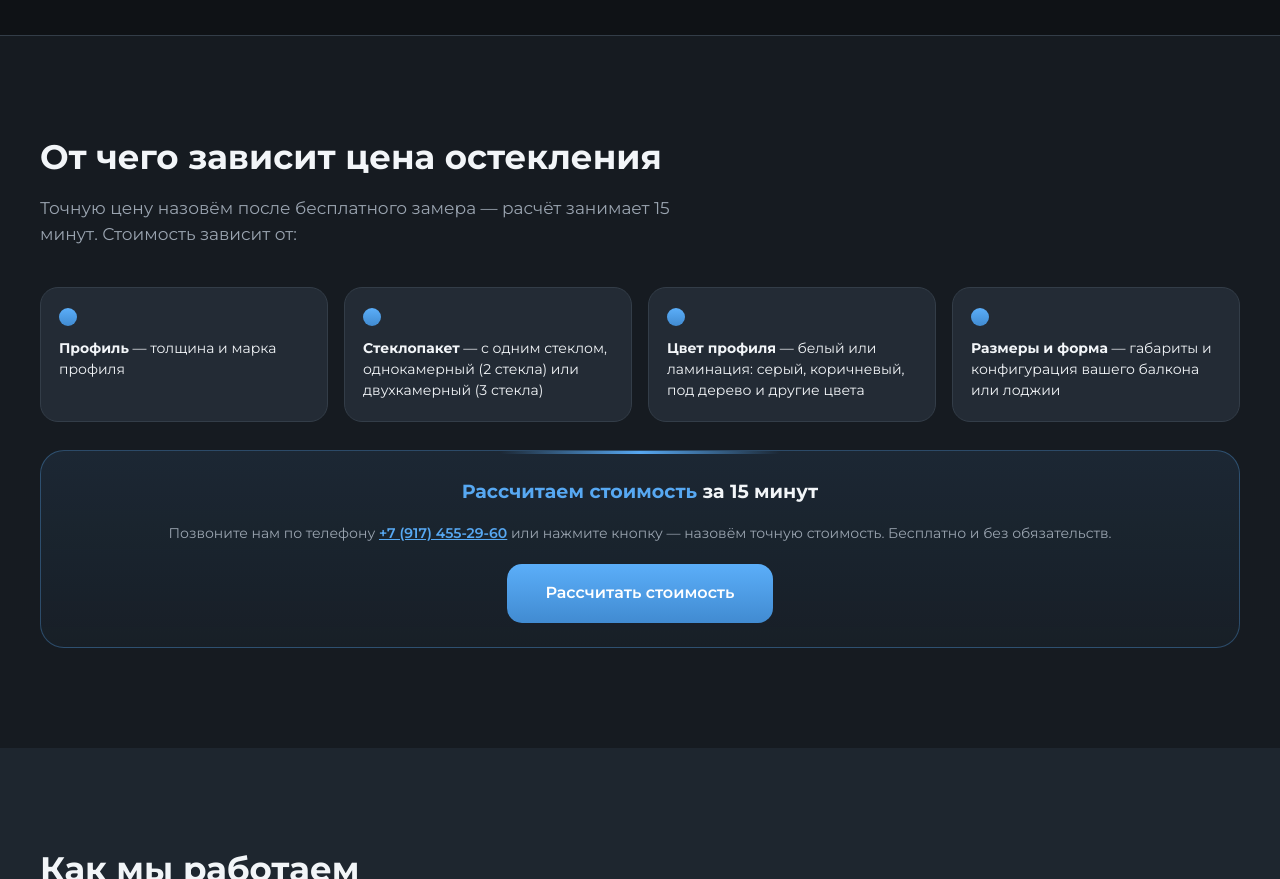
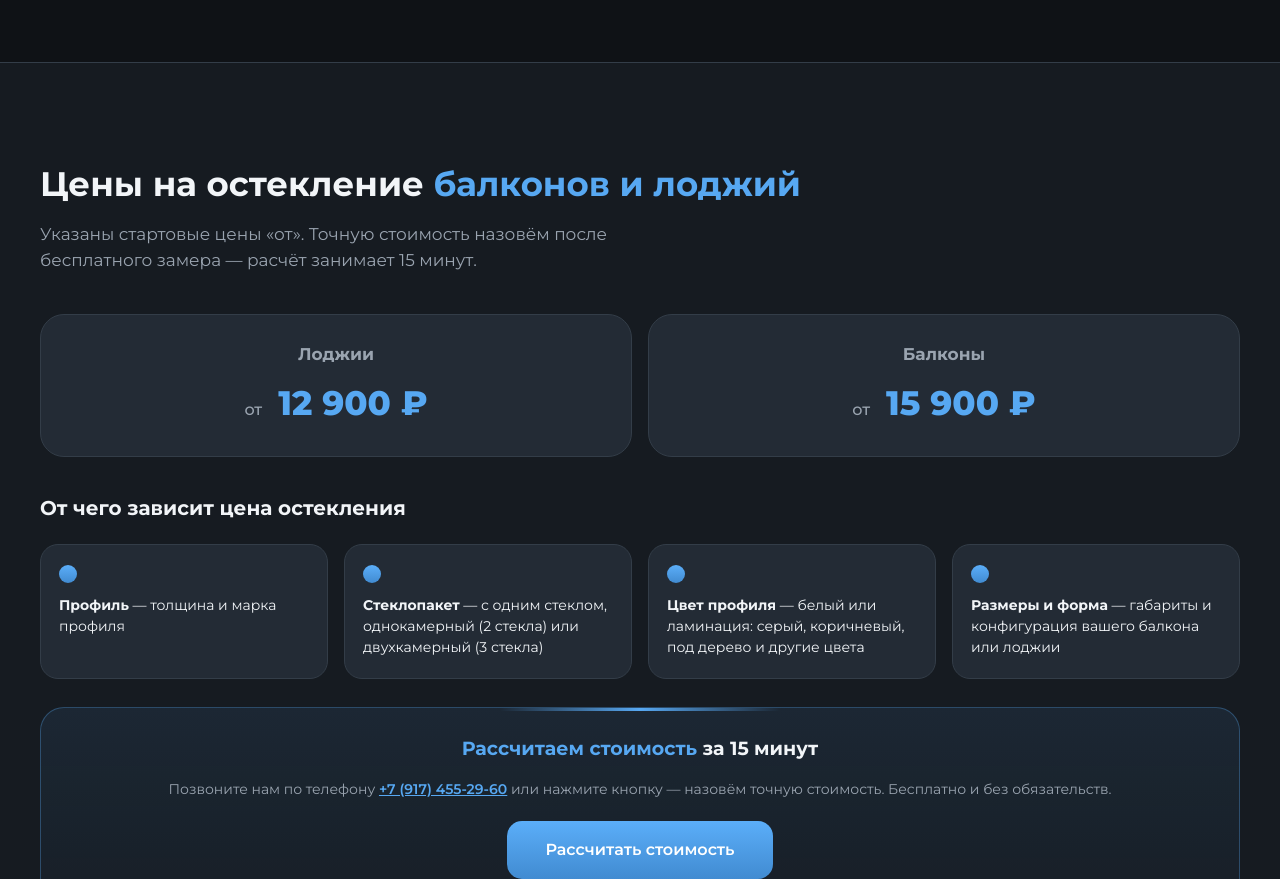
Before and after one commit to Maksim19952007/Maksim19952007.github.io, a plain HTML site: page osteklenie-balkonov.html in a window 1280 px wide. Shown: the part 1380-2259 px from the top of the page. Drawn offline with Linux system fonts and the light colour scheme.

Commit message:
Add from-prices to balcony glazing page

```diff
--- a/osteklenie-balkonov.html
+++ b/osteklenie-balkonov.html
@@ -4,12 +4,12 @@
   <meta charset="UTF-8">
   <meta name="viewport" content="width=device-width, initial-scale=1.0">
   <title>Остекление балконов и лоджий в Уфе — напрямую от завода | ТермоОкна</title>
-  <meta name="description" content="Остекление балконов и лоджий в Уфе от завода-производителя: бесплатный замер, расчёт за 15 минут, панорамное остекление, монтаж за 7–10 дней, гарантия до 60 месяцев. Звоните: +7 (917) 455-29-60.">
+  <meta name="description" content="Остекление балконов и лоджий в Уфе: цены от 12 900 ₽, напрямую от завода-производителя. Бесплатный замер, расчёт за 15 минут, гарантия до 60 месяцев. Звоните: +7 (917) 455-29-60.">
   <meta property="og:type" content="website">
   <meta property="og:site_name" content="ТермоОкна">
   <meta property="og:locale" content="ru_RU">
   <meta property="og:title" content="Остекление балконов и лоджий в Уфе — напрямую от завода">
-  <meta property="og:description" content="Бесплатный замер, расчёт стоимости за 15 минут, панорамное остекление лоджий, гарантия до 60 месяцев.">
+  <meta property="og:description" content="Цены от 12 900 ₽. Бесплатный замер, расчёт стоимости за 15 минут, панорамное остекление лоджий, гарантия до 60 месяцев.">
   <meta property="og:url" content="https://termooknaufa.ru/osteklenie-balkonov.html">
   <meta property="og:image" content="https://termooknaufa.ru/assets/products-loggia.webp">
   <link rel="canonical" href="https://termooknaufa.ru/osteklenie-balkonov.html">
@@ -26,7 +26,7 @@
     "name": "Остекление балконов и лоджий в Уфе",
     "url": "https://termooknaufa.ru/osteklenie-balkonov.html",
     "image": "https://termooknaufa.ru/assets/products-loggia.webp",
-    "description": "Остекление балконов и лоджий в Уфе напрямую от завода-производителя: бесплатный замер, расчёт стоимости за 15 минут, панорамное остекление, гарантия до 60 месяцев.",
+    "description": "Остекление балконов и лоджий в Уфе напрямую от завода-производителя: цены от 12 900 ₽, бесплатный замер, расчёт стоимости за 15 минут, панорамное остекление, гарантия до 60 месяцев.",
     "provider": {
       "@type": "HomeAndConstructionBusiness",
       "name": "ТермоОкна",
@@ -42,7 +42,13 @@
       },
       "openingHours": "Mo-Su 10:00-17:00"
     },
-    "areaServed": ["Уфа", "Республика Башкортостан"]
+    "areaServed": ["Уфа", "Республика Башкортостан"],
+    "offers": {
+      "@type": "AggregateOffer",
+      "lowPrice": "12900",
+      "highPrice": "15900",
+      "priceCurrency": "RUB"
+    }
   }
   </script>
   <!-- Yandex.Metrika counter -->
@@ -79,7 +85,7 @@
         <div class="hero-content">
           <p class="hero-badge">Бесплатный замер и расчёт <b>за 15 минут</b></p>
           <h1>Остекление балконов и лоджий <mark>в Уфе</mark></h1>
-          <p class="hero-sub">Остеклим ваш балкон или лоджию конструкциями напрямую от завода-производителя. Бесплатный замер, расчёт стоимости за 15 минут, монтаж и гарантия до 60 месяцев.</p>
+          <p class="hero-sub">Цены от 12 900 ₽. Остеклим ваш балкон или лоджию конструкциями напрямую от завода-производителя. Бесплатный замер, расчёт стоимости за 15 минут, монтаж и гарантия до 60 месяцев.</p>
           <ul class="hero-list">
             <li><b>Работаем напрямую с заводом-производителем</b> — без наценок посредников</li>
             <li><b>Бесплатный замер</b> — приедем в удобное вам время, в том числе на балконы</li>
@@ -121,8 +127,19 @@
 
     <section class="section" id="price">
       <div class="container">
-        <h2>От чего зависит цена остекления</h2>
-        <p class="section-desc">Точную цену назовём после бесплатного замера — расчёт занимает 15 минут. Стоимость зависит от:</p>
+        <h2>Цены на остекление <mark>балконов и лоджий</mark></h2>
+        <p class="section-desc">Указаны стартовые цены «от». Точную стоимость назовём после бесплатного замера — расчёт занимает 15 минут.</p>
+        <div class="price-cards">
+          <div class="price-card">
+            <h3>Лоджии</h3>
+            <p class="price-value"><span class="price-from">от</span> 12 900 ₽</p>
+          </div>
+          <div class="price-card">
+            <h3>Балконы</h3>
+            <p class="price-value"><span class="price-from">от</span> 15 900 ₽</p>
+          </div>
+        </div>
+        <h3 class="price-factors">От чего зависит цена остекления</h3>
         <div class="benefits">
           <div class="benefit">
             <span class="benefit-icon"></span>
@@ -255,7 +272,7 @@
         <div class="faq">
           <details class="faq-item">
             <summary>Сколько стоит остекление балкона?</summary>
-            <p>Цена зависит от профиля, стеклопакета, цвета и размеров. После бесплатного замера назовём точную сумму за 15 минут.</p>
+            <p>Балконы — от 15 900 ₽, лоджии — от 12 900 ₽. Точная цена зависит от профиля, стеклопакета, цвета и размеров: после бесплатного замера назовём точную сумму за 15 минут.</p>
           </details>
           <details class="faq-item">
             <summary>Как быстро вы остеклите балкон?</summary>
--- a/style.css
+++ b/style.css
@@ -774,6 +774,51 @@ h2 {
   grid-template-columns: repeat(2, 1fr);
 }
 
+.price-cards {
+  display: grid;
+  grid-template-columns: 1fr 1fr;
+  gap: 16px;
+  margin-top: 36px;
+}
+
+.price-card {
+  background: var(--card);
+  border: 1px solid var(--border);
+  border-radius: var(--radius-card);
+  padding: 26px 24px;
+  text-align: center;
+}
+
+.price-card h3 {
+  margin: 0 0 10px;
+  font-size: 17px;
+  font-weight: 700;
+  color: var(--text-muted);
+}
+
+.price-value {
+  font-size: 34px;
+  font-weight: 800;
+  color: var(--blue);
+}
+
+.price-from {
+  font-size: 16px;
+  font-weight: 500;
+  color: var(--text-muted);
+  margin-right: 6px;
+}
+
+.price-factors {
+  margin: 36px 0 0;
+  font-size: 20px;
+  font-weight: 700;
+}
+
+.price-factors + .benefits {
+  margin-top: 20px;
+}
+
 .benefit {
   display: flex;
   flex-direction: column;
@@ -1222,6 +1267,10 @@ h2 {
     grid-template-columns: 1fr;
   }
 
+  .price-cards {
+    grid-template-columns: 1fr;
+  }
+
   .works-img {
     height: 320px;
   }
```
